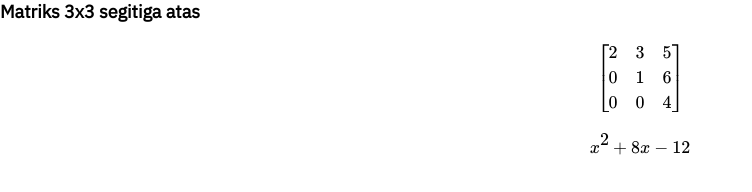
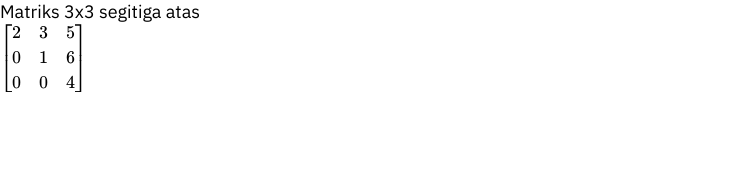
Before and after one commit to adhiansyahancha/adhiansyahancha.github.io, a plain HTML site: page catatan-kuliah/index.html in a window 1280 px wide. Shown: the whole page, without its empty margins (0-752 px from the left). Drawn offline with nearby package versions, Linux system fonts and the light colour scheme; files that its build step writes are made by us from their sources.

Commit message:
MathJax matriks

```diff
--- a/catatan-kuliah/index.html
+++ b/catatan-kuliah/index.html
@@ -13,8 +13,7 @@
         <script id="MathJax-script" async src="https://cdn.jsdelivr.net/npm/mathjax@3.0.1/es5/tex-mml-chtml.js"></script>
     </head>
     <body>
-        <h1>Matriks 3x3 segitiga atas</h1>
-        <p>$$ \begin{bmatrix}2 & 3 & 5\\0 & 1 & 6\\0 & 0 & 4\end{bmatrix} $$</p>
-        <p>$$ \displaystyle{\displaylines{x^2+8x-12}} $$</p>
+        <p>Matriks 3x3 segitiga atas</p>
+        <p>\( \begin{bmatrix}2 & 3 & 5\\0 & 1 & 6\\0 & 0 & 4\end{bmatrix} \)</p>
     </body>
 </html>
```
